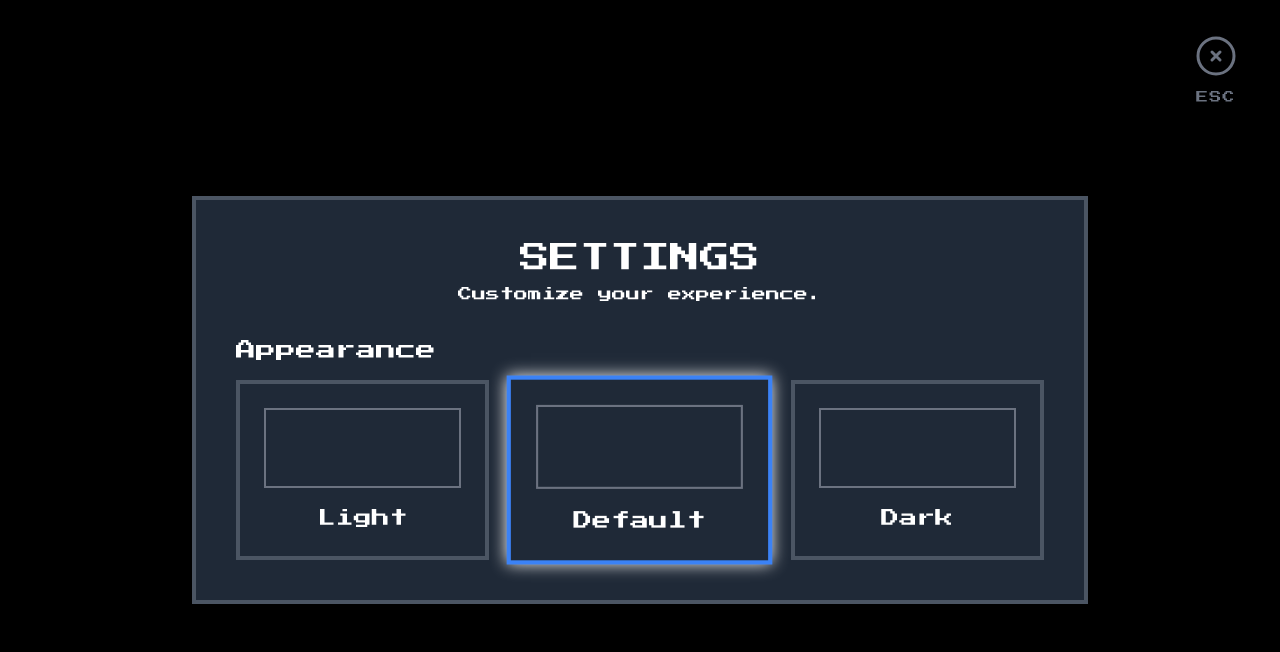
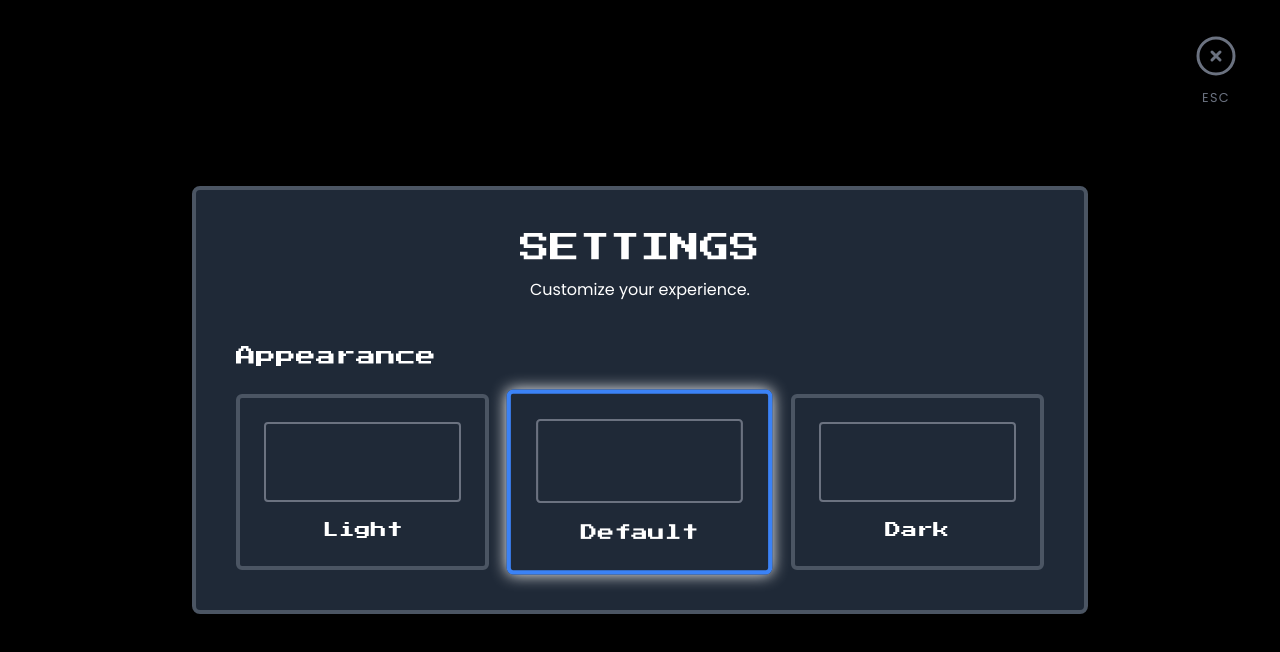
Before and after one commit to thaibot636/gcprototype, a plain HTML site: page settings.html in a window 1280 px wide. Drawn offline with nearby package versions, Linux system fonts and the light colour scheme.

Commit message:
Update settings.html

```diff
--- a/settings.html
+++ b/settings.html
@@ -7,15 +7,25 @@
     <script src="https://cdn.tailwindcss.com"></script>
     <link rel="preconnect" href="https://fonts.googleapis.com">
     <link rel="preconnect" href="https://fonts.gstatic.com" crossorigin>
-    <link href="https://fonts.googleapis.com/css2?family=Press+Start+2P&display=swap" rel="stylesheet">
+    <!-- === FONT FIX: ADD POPPINS & KEEP 8-BIT FONT === -->
+    <link href="https://fonts.googleapis.com/css2?family=Poppins:wght@400;600;700&family=Press+Start+2P&display=swap" rel="stylesheet">
 
     <style>
+        /* === FONT FIX: APPLY FONTS STRATEGICALLY === */
+        body {
+            font-family: 'Poppins', sans-serif; /* Readable font for body text */
+        }
+        h1, h2, h3, h4, h5, h6 {
+            font-family: 'Press Start 2P', cursive; /* 8-bit font for headings */
+        }
+
         /* --- BASE STYLES --- */
-        body { transition: background-color 0.3s, color 0.3s; font-family: 'Press Start 2P', cursive; }
+        body { transition: background-color 0.3s, color 0.3s; }
 
         .settings-panel {
             border: 4px solid;
             transition: all 0.3s;
+            border-radius: 8px;
         }
 
         .close-button-esc {
@@ -24,21 +34,19 @@
             transition: all 0.2s ease-in-out; z-index: 100;
         }
         .close-button-esc:hover { transform: scale(1.1); }
-        .close-button-esc span { margin-top: 0.5rem; font-size: 0.75rem; letter-spacing: 0.1em; }
+        .close-button-esc span { margin-top: 0.5rem; font-size: 0.8rem; letter-spacing: 0.1em; font-family: 'Poppins', sans-serif;}
 
         .theme-card {
             border: 4px solid; padding: 1.5rem; text-align: center;
-            cursor: pointer; transition: all 0.2s ease-in-out;
+            cursor: pointer; transition: all 0.2s ease-in-out; border-radius: 6px;
         }
         .theme-card.selected {
             transform: scale(1.05);
             box-shadow: 0 0 15px;
         }
-        .theme-preview { width: 100%; height: 80px; margin-bottom: 1rem; border: 2px solid; }
+        .theme-preview { width: 100%; height: 80px; margin-bottom: 1rem; border: 2px solid; border-radius: 4px;}
 
         /* --- THEME DEFINITIONS --- */
-
-        /* 1. DEFAULT (Original Dark) */
         body.theme-default { background-color: #000; color: white; }
         .theme-default .settings-panel { background-color: #1f2937; border-color: #4b5563; }
         .theme-default .close-button-esc { color: #6b7280; }
@@ -48,7 +56,6 @@
         .theme-default .theme-preview { border-color: #6b7280; }
         .theme-default .preview-default { background-color: #1f2937; }
 
-        /* 2. LIGHT GRAY (Eye-friendly Light) */
         body.theme-light-gray { background-color: #f4f4f5; color: #334155; }
         .theme-light-gray .settings-panel { background-color: #ffffff; border-color: #e5e7eb; }
         .theme-light-gray header p { color: #64748b; }
@@ -59,7 +66,6 @@
         .theme-light-gray .theme-preview { border-color: #d1d5db; }
         .theme-light-gray .preview-light-gray { background-color: #f4f4f5; }
 
-        /* 3. TRUE DARK (High Contrast) */
         body.theme-true-dark { background-color: #000; color: #fff; }
         .theme-true-dark .settings-panel { background-color: #101010; border-color: #333; }
         .theme-true-dark header p { color: #aaa; }
@@ -80,26 +86,26 @@
 
     <div class="min-h-screen flex items-center justify-center p-4">
         <div class="settings-panel w-full max-w-4xl p-6 md:p-10">
-            <header class="mb-8 text-center">
+            <header class="mb-10 text-center">
                 <h1 class="text-2xl md:text-3xl">SETTINGS</h1>
-                <p class="text-sm mt-2">Customize your experience.</p>
+                <p class="text-base mt-3">Customize your experience.</p>
             </header>
 
             <div class="space-y-8">
                 <section>
-                    <h2 class="text-xl mb-4 text-center md:text-left">Appearance</h2>
+                    <h2 class="text-xl mb-6 text-center md:text-left">Appearance</h2>
                     <div class="grid grid-cols-1 sm:grid-cols-3 gap-6">
                         <div id="theme-light-gray" class="theme-card">
                             <div class="theme-preview preview-light-gray"></div>
-                            <h3 class="text-lg">Light</h3>
+                            <h3 class="text-base">Light</h3>
                         </div>
                         <div id="theme-default" class="theme-card">
                             <div class="theme-preview preview-default"></div>
-                            <h3 class="text-lg">Default</h3>
+                            <h3 class="text-base">Default</h3>
                         </div>
                         <div id="theme-true-dark" class="theme-card">
                             <div class="theme-preview preview-true-dark"></div>
-                            <h3 class="text-lg">Dark</h3>
+                            <h3 class="text-base">Dark</h3>
                         </div>
                     </div>
                 </section>
```
